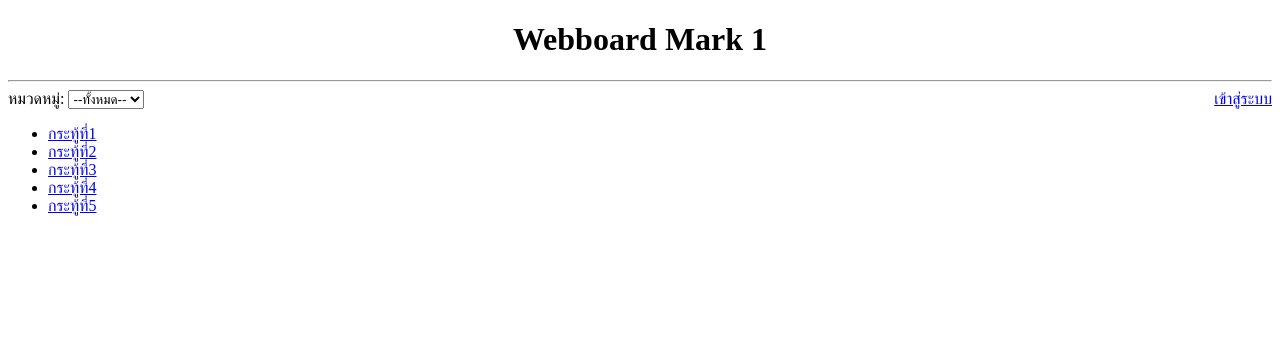
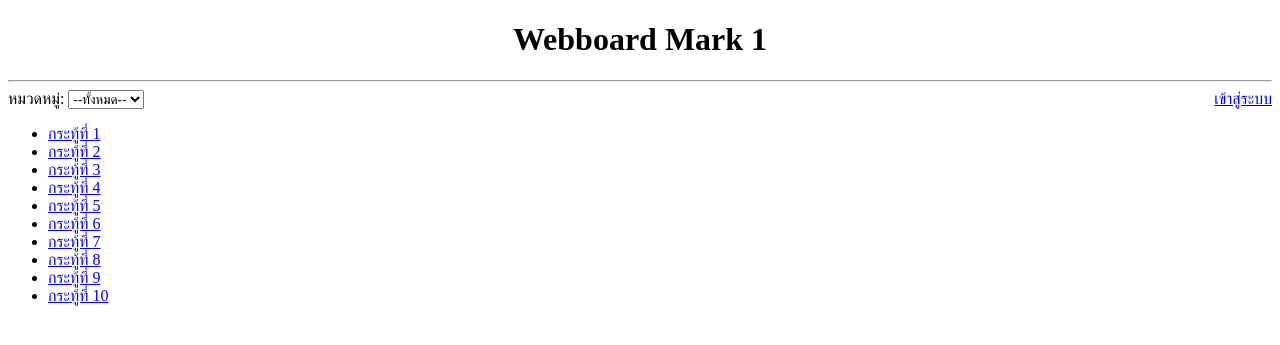
Before and after one commit to oak072544/Web-Dev-Mark-1, a PHP site: page / in a window 1280 px wide. Shown: the top 345 px of the page. Run offline with PHP 8.4, Linux system fonts and the light colour scheme.

Commit message:
work4[complete]

```diff
--- a/index.html
+++ b/index.php
@@ -17,11 +17,12 @@
     </select>
     <a href="login.html" style = "float:right;">เข้าสู่ระบบ</a>
     <ul>
-        <li><a href="post.php?id=1">กระทู้ที่1</a></li>
-        <li><a href="post.php?id=2">กระทู้ที่2</a></li>
-        <li><a href="post.php?id=3">กระทู้ที่3</a></li>
-        <li><a href="post.php?id=4">กระทู้ที่4</a></li>
-        <li><a href="post.php?id=5">กระทู้ที่5</a></li>
+        <?php
+            for($i = 1 ; $i <= 10;$i++)
+            {
+                echo "<li><a href = post.php?id="."$i".">กระทู้ที่ ".$i."</a></li>" ;
+            }
+        ?>
     </ul>
 
 </body>
--- a/post.php
+++ b/post.php
@@ -9,7 +9,9 @@
 <body>
     <h1 align = center>Webboard KAKKAK</h1>
     <hr>
-    <div align = center>ต้องการดูกระทู้หมายเลข <?php echo $_GET["id"]; ?></div>
+    <div align = center>ต้องการดูกระทู้หมายเลข <?php $id = $_GET["id"]; echo $id; ?><br>
+                        เป็นกระทู้หมายเลย<?php if($id%2 == 0){echo "คู่";} else {echo "คี่";} ?>
+</div>
     <br>
     <table style="border: 2px solid black; width: 40%;" align="center">
             <tr style="background-color: #6CD2FE;"><td>แสดงความคิดเห็น</td></tr>
@@ -20,6 +22,6 @@
 
     </table>
     <br>
-    <div style="text-align:center;"><a href="index.html">กลับไปหน้าหลัก</a></div>
+    <div style="text-align:center;"><a href="index.php">กลับไปหน้าหลัก</a></div>
 </body>
 </html>
```
Also changed, not shown: verify.php (+18 -3 lines).
